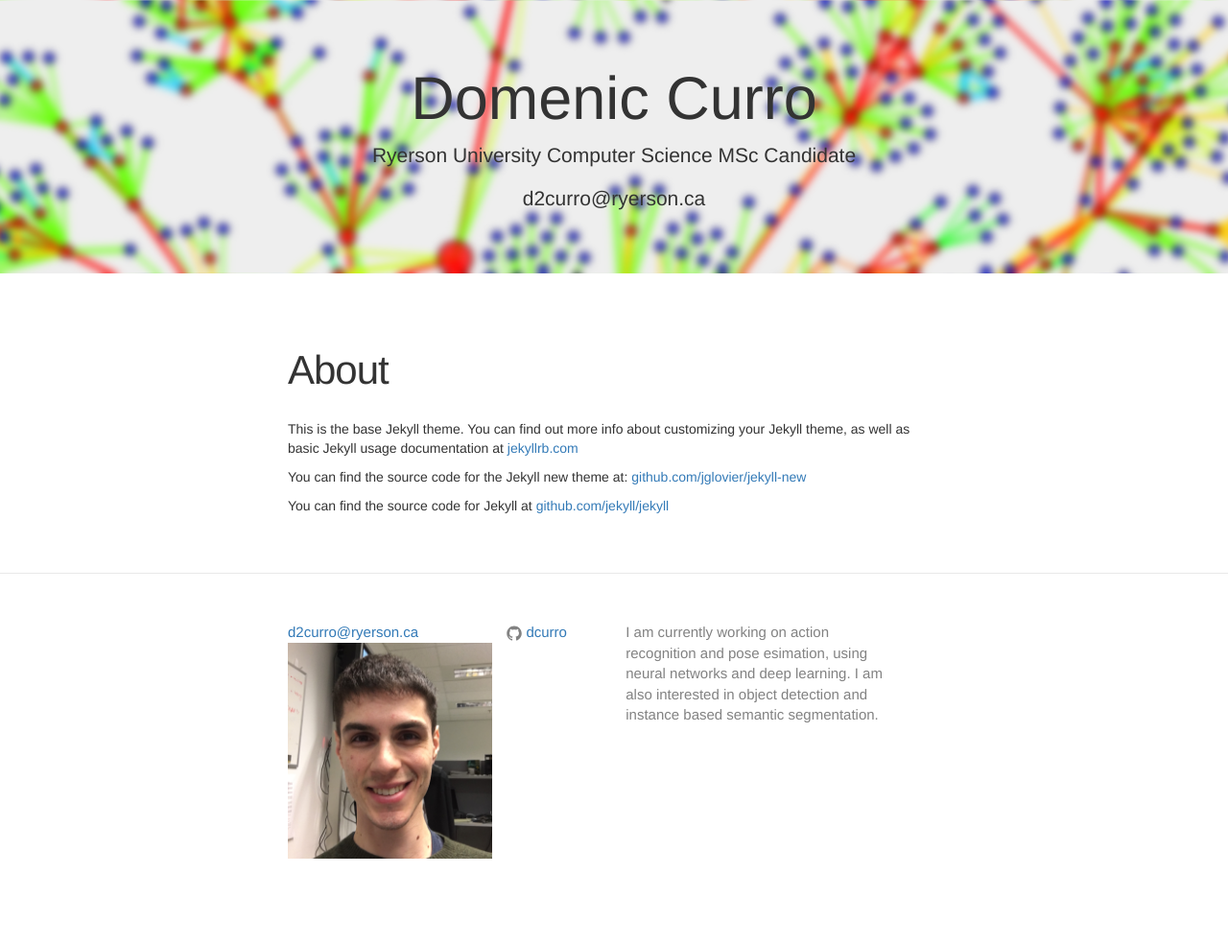
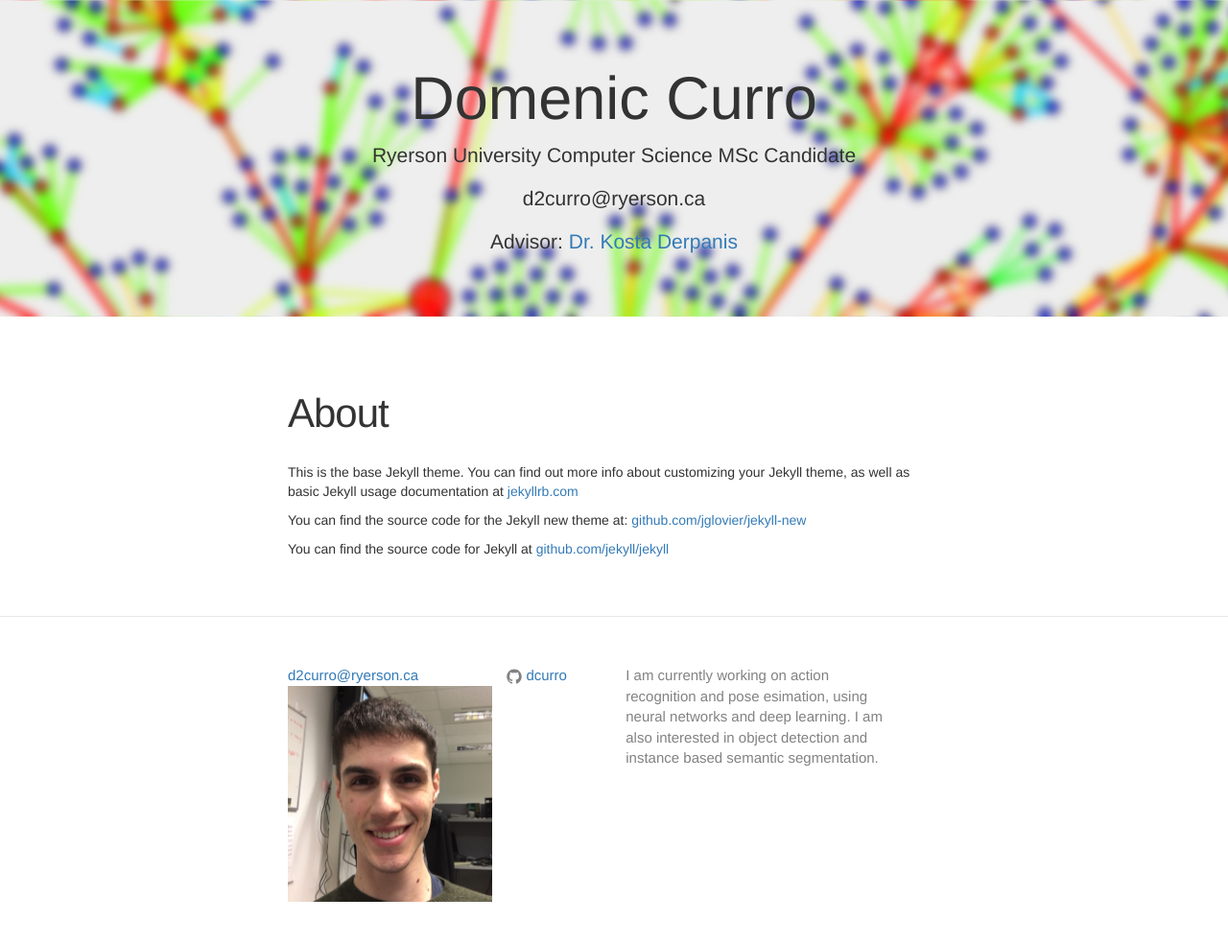
Before and after one commit to DCurro/dcurro.github.io, a Jekyll site: the page built from about.md, in a window 1280 px wide. Shown: the whole page at 96% size. Built offline with Jekyll 4.4.1, drawn with Linux system fonts in a browser that asks for light colours; before the commit the page ends 940 px from its top, so only the background shows below that.

Commit message:
Added Advisor

```diff
--- a/_includes/header.html
+++ b/_includes/header.html
@@ -10,4 +10,5 @@
     <h1>Domenic Curro</h1>
     <p>Ryerson University Computer Science MSc Candidate</p>
     <p>d2curro@ryerson.ca</p>
+    <p>Advisor: <a href="http://scs.ryerson.ca/~kosta/">Dr. Kosta Derpanis</a><p>
 </div>
```
